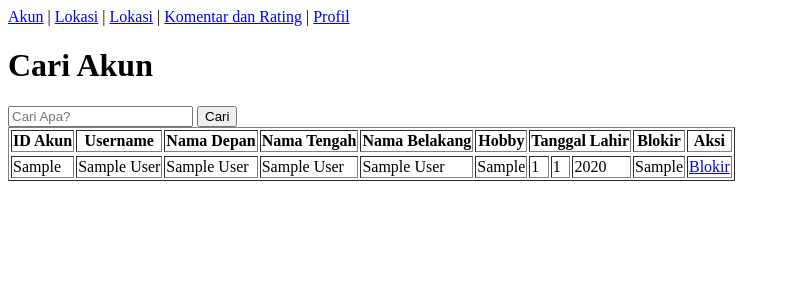
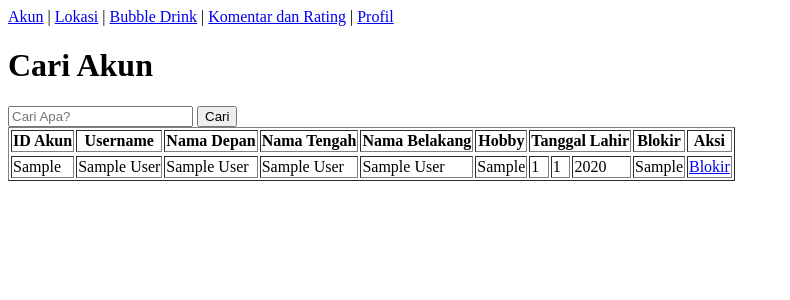
Before and after one commit to Caichang456/SIG_Bubble_Drink_PHP_Mysql, a PHP site: page /cari_akun.php in a window 1280 px wide. Shown: the top 300 px of the page, without its empty margins (0-790 px from the left). Run offline with PHP 8.4, Linux system fonts and the light colour scheme; tables that the repository leaves empty hold one stand-in row (values such as "Sample post").

Commit message:
Perubahan sikit pada penamaan menu pada cari_akun.php

```diff
--- a/cari_akun.php
+++ b/cari_akun.php
@@ -6,7 +6,7 @@
 	<body>
 		<a href="cari_akun.php">Akun</a> |
 		<a href="cari_lokasi.php">Lokasi</a> |
-		<a href="cari_bubble_drink.php">Lokasi</a> |
+		<a href="cari_bubble_drink.php">Bubble Drink</a> |
 		<a href="cari_komentar_dan_rating.php">Komentar dan Rating</a> |
 		<a href="profil.php">Profil</a>
 		<h1>Cari Akun</h1>
```
